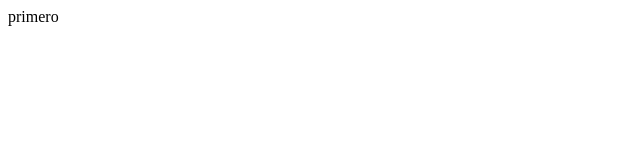
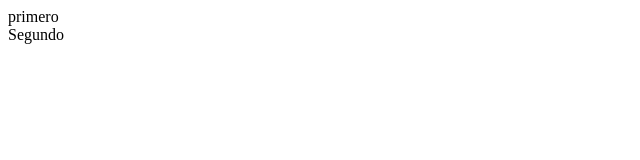
Before and after one commit to Repomeg/repo-prueba-merge, a plain HTML site: page index.html in a window 1280 px wide. Shown: the full height of the page, 0-640 px from the left. Drawn offline with Linux system fonts and the light colour scheme.

Commit message:
PRUEBA 1

```diff
--- a/index.html
+++ b/index.html
@@ -8,5 +8,6 @@
 </head>
 <body>
     <div>primero</div>
+    <div>Segundo</div>
 </body>
 </html>
```
